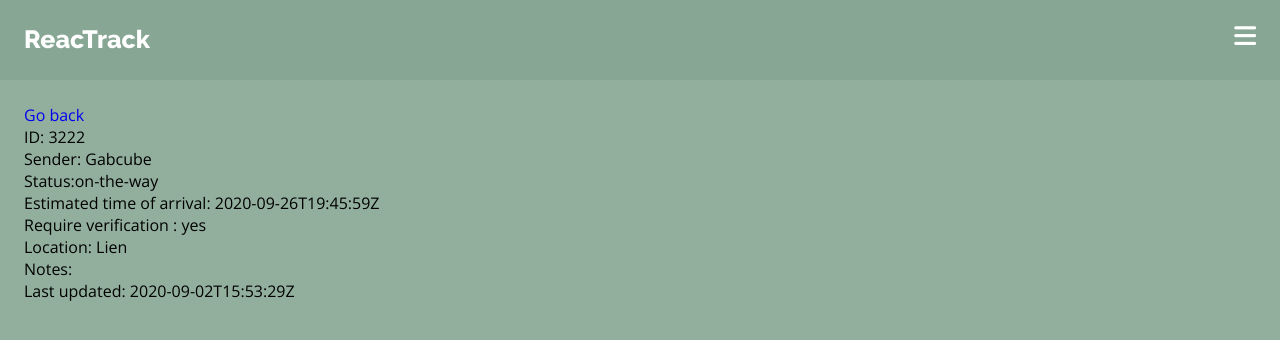
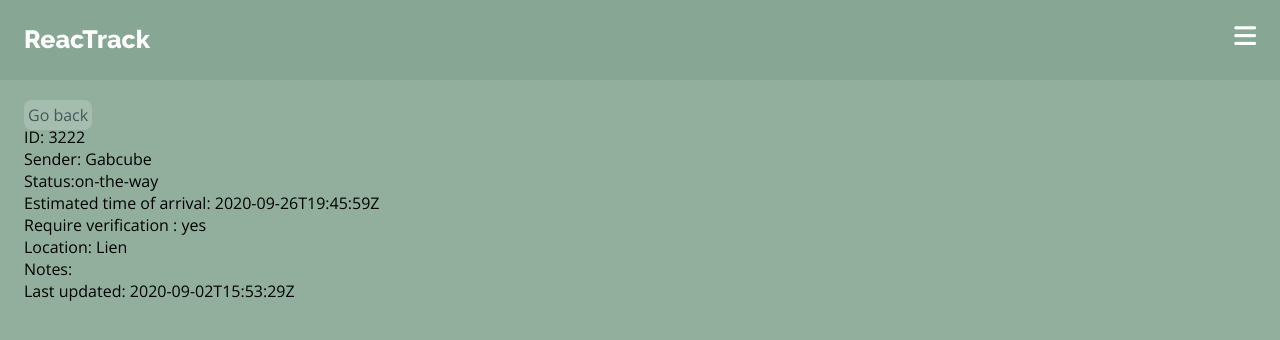
Before and after one commit to blacknstones/ReacTrack, a React (Create React App) app: page /parcels/3222 in a window 1280 px wide. Shown: the top 340 px of the page. Built offline with nearby package versions, Linux system fonts and the light colour scheme.

Commit message:
Refactored pages and added className

```diff
--- a/src/components/AboutPage.jsx
+++ b/src/components/AboutPage.jsx
@@ -1,4 +1,5 @@
 import React from 'react';
+import { Link } from 'react-router-dom';
 import Header from './Header';
 
 export default function AboutPage() {
@@ -6,8 +7,15 @@ export default function AboutPage() {
         <div className="about-page">
             <Header />
             <div className="main-content">
-                <p>This app is powered by <i class="far fa-heart"></i></p>
+                <div className="go-home">
+                     <Link className="button link" to={"/"}>Go Home</Link>
+                </div>
+               <div className="about-content">
+                   <p>This app is powered by <i class="far fa-heart"></i></p>
+               </div>
+
             </div>
+
 
         </div>
 
--- a/src/components/DetailPage.jsx
+++ b/src/components/DetailPage.jsx
@@ -21,14 +21,18 @@ export default function DetailPage({ information }) {
     const matchedItem = information.filter((item) => item.parcel_id.match(match_id))[0];
 
     return (
-        <div className="detail-page">
+        <section className="detail-page">
             <Header />
             <div className="main-content">
-                 <Link className="link go-back" to={"/parcels"}>Go back</Link>
-            {isValid && matchedItem ? <ParcelDetail matchedItem={matchedItem} /> : <p>Parcel not found!</p>}
+                <div className="go-back">
+                    <Link className="button link" to={"/parcels"}>Go back</Link>
+                </div>
+                <div className="detail-content">
+                    {isValid && matchedItem ? <ParcelDetail matchedItem={matchedItem} /> : <p className="not-found">Parcel not found!</p>}
+                </div>
             </div>
 
-        </div>
+        </section>
 
     );
 
--- a/src/components/HomepPage.jsx
+++ b/src/components/HomepPage.jsx
@@ -14,10 +14,10 @@ export default function HomePage() {
             <Header />
             <div className="main-content">
                 <SearchBar />
-                <Link className="link" to="/parcels">
+                <Link className="link button all-parcels" to="/parcels">
                     All Parcels
                 </Link>
-                <p>Your parcels will be displayed here.</p>
+                <p className="display-info">Your parcels will be displayed here.</p>
             </div>
 
         </div>
--- a/src/components/ParcelsPage.jsx
+++ b/src/components/ParcelsPage.jsx
@@ -14,7 +14,8 @@ export default function ParcelsPage({ status, information }) {
             <Header />
             <div className="main-content">
                 <SearchBar />
-                {status === 1 ? <Filters information={information} /> : <p>No parcels to show.</p>}
+                {status === 1 ? <Filters information={information} /> : <p className="not-found">No parcels to show.</p>}
+
             </div>
 
 
```
